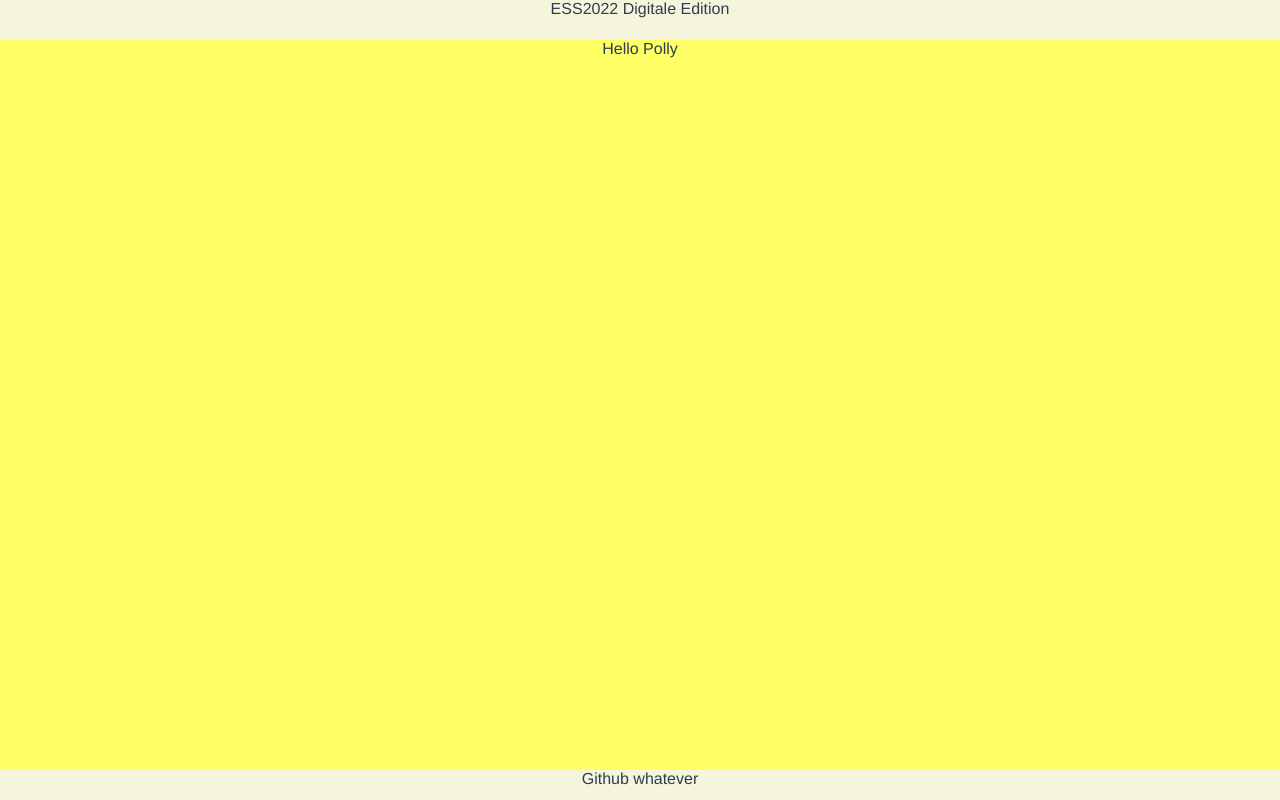
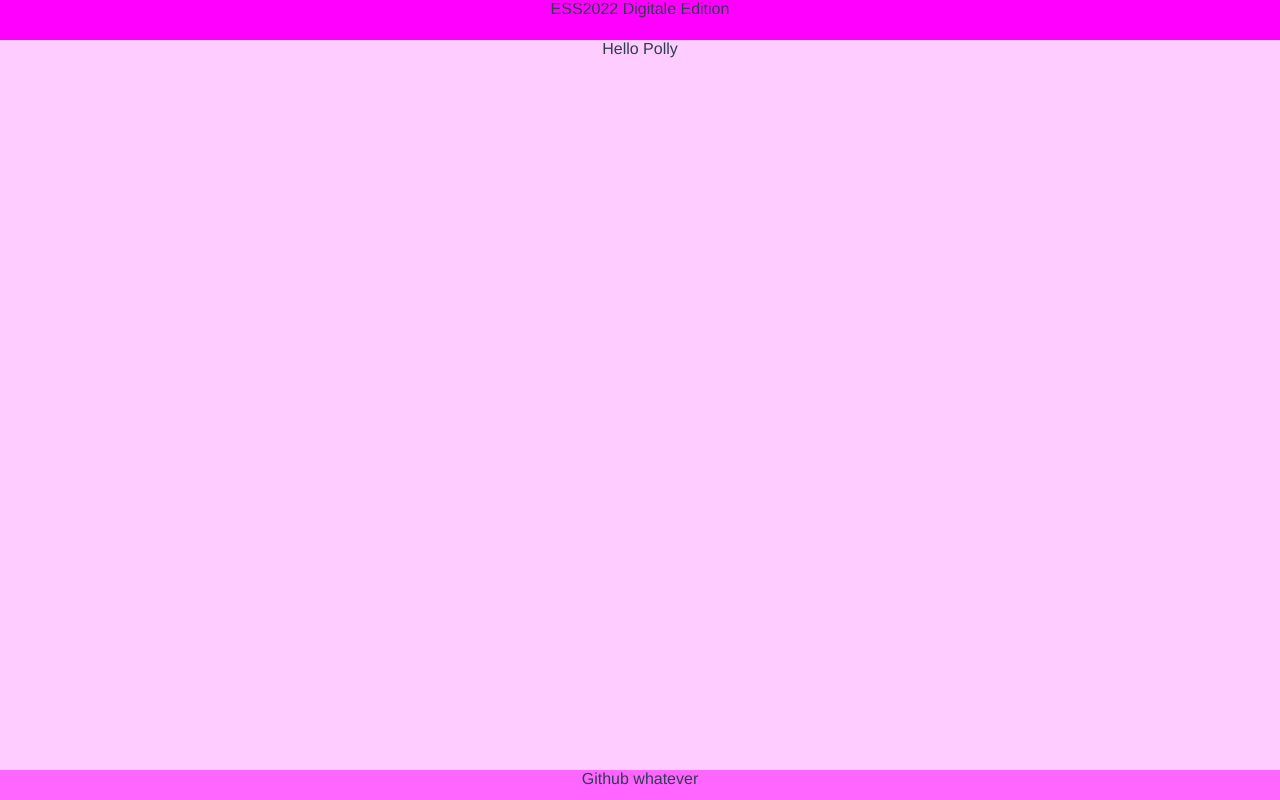
Before and after one commit to Edirom/ess2022-digitale-edition, a Vue app: page / in a window 1280 px wide. Built offline with nearby package versions, Linux system fonts and the light colour scheme.

Commit message:
css variables for colors and heights

```diff
--- a/src/App.vue
+++ b/src/App.vue
@@ -41,7 +41,7 @@ body {
 }
 
 .mainArea {
-  background-color: #ffff66;
+  background-color: lighten($appBaseColor, 20%);
   height: calc(100vh - $appHeaderHeight - $appFooterHeight);
 }
 </style>
--- a/src/components/AppFooter.vue
+++ b/src/components/AppFooter.vue
@@ -15,7 +15,7 @@ export default {
 @import '@/css/_variables.scss';
 
 footer {
-  background-color: beige;
+  background-color: $appBaseColor;
   height: $appFooterHeight;
   position: absolute;
   bottom: 0;
--- a/src/components/AppHeader.vue
+++ b/src/components/AppHeader.vue
@@ -15,7 +15,7 @@ export default {
 @import '@/css/_variables.scss';
 
 header {
-  background-color: beige;
+  background-color: darken($appBaseColor, 20%);
   height: $appHeaderHeight;
 }
 </style>
--- a/src/css/_variables.scss
+++ b/src/css/_variables.scss
@@ -1,2 +1,4 @@
 $appHeaderHeight: 40px;
 $appFooterHeight: 30px;
+
+$appBaseColor: #ff66ff;
```
